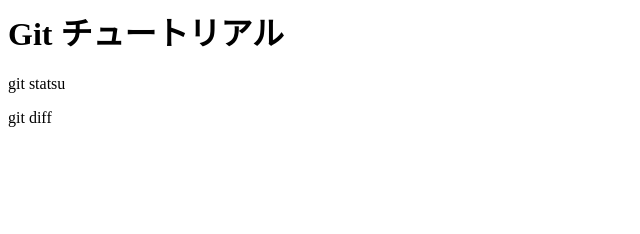
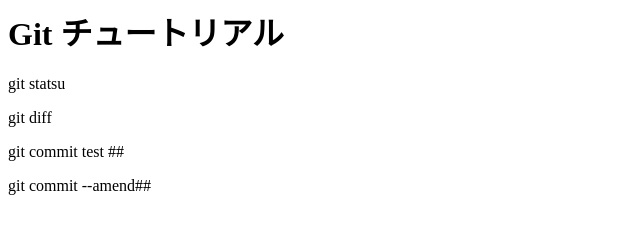
Before and after one commit to honda-practiceGIT/git_tutorial, a plain HTML site: page index.html in a window 1280 px wide. Shown: the whole page, without its empty margins (0-640 px from the left). Drawn offline with Linux system fonts and the light colour scheme.

Commit message:
git commit --amendを追加 git commit --amend ####

```diff
--- a/index.html
+++ b/index.html
@@ -1,3 +1,5 @@
 <h1>Git チュートリアル</h1>
 <p>git statsu</p>
 <p>git diff</p>
+<P> git commit test ##</P>
+<P> git commit --amend##</P>
```
